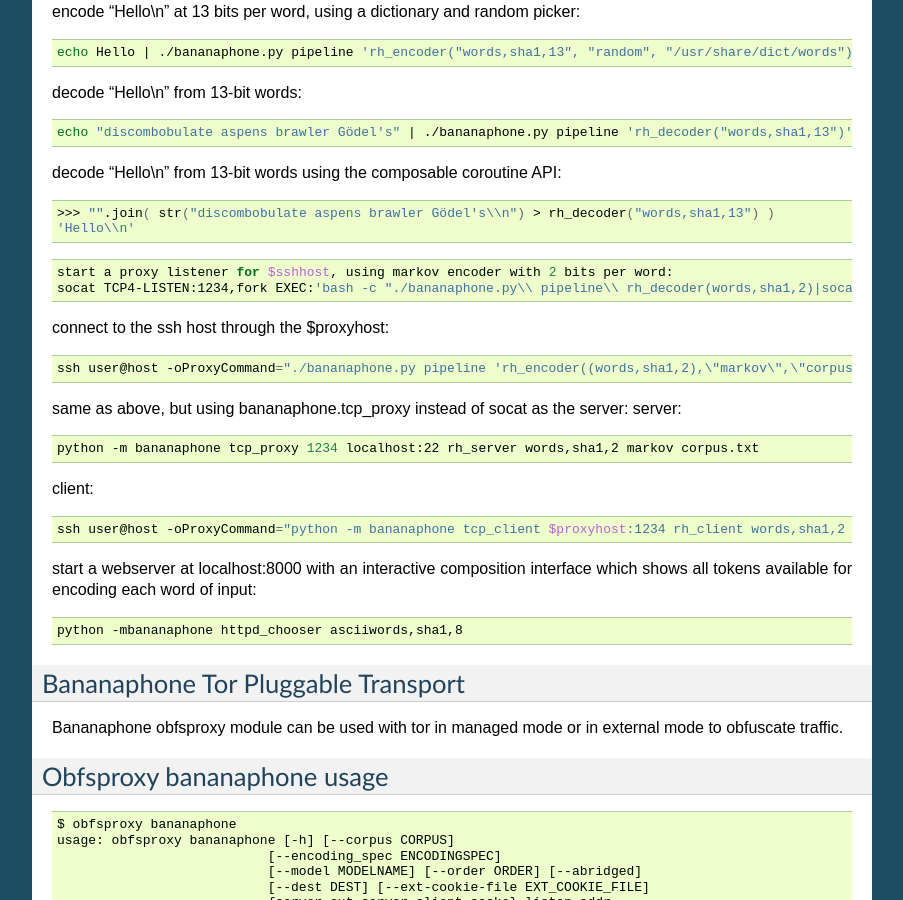
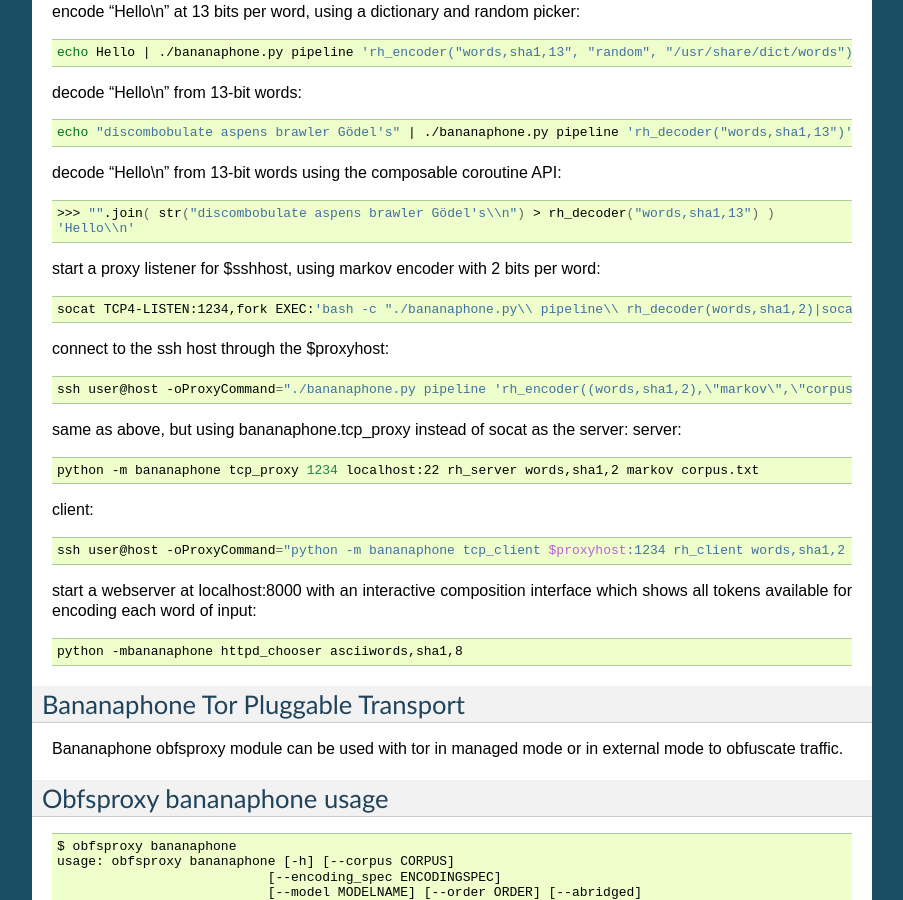
Before and after one commit to david415/bananaphone_docs, a Sphinx documentation site: the page built from source/index.rst, in a window 1280 px wide and 900 px high, scrolled down 1154 px. Shown: the whole window, without its empty margins (198-1101 px from the left). Built offline with Sphinx 7.4.7, drawn with Linux system fonts in a browser that asks for light colours.

Commit message:
Fix usage example

```diff
--- a/source/index.rst
+++ b/source/index.rst
@@ -90,9 +90,10 @@ decode "Hello\\n" from 13-bit words using the composable coroutine API:
   >>> "".join( str("discombobulate aspens brawler Gödel's\\n") > rh_decoder("words,sha1,13") )
   'Hello\\n'
 
+start a proxy listener for $sshhost, using markov encoder with 2 bits per word:
+
 .. code-block:: bash
 
-  start a proxy listener for $sshhost, using markov encoder with 2 bits per word:
   socat TCP4-LISTEN:1234,fork EXEC:'bash -c "./bananaphone.py\\ pipeline\\ rh_decoder(words,sha1,2)|socat\\ TCP4\:'$sshhost'\:22\\ -|./bananaphone.py\\ -v\\ rh_encoder\\ words,sha1,2\\ markov\\ corpus.txt"' # FIXME: shell quoting is broken in this example usage after moving to the pipeline model
 
 
```
